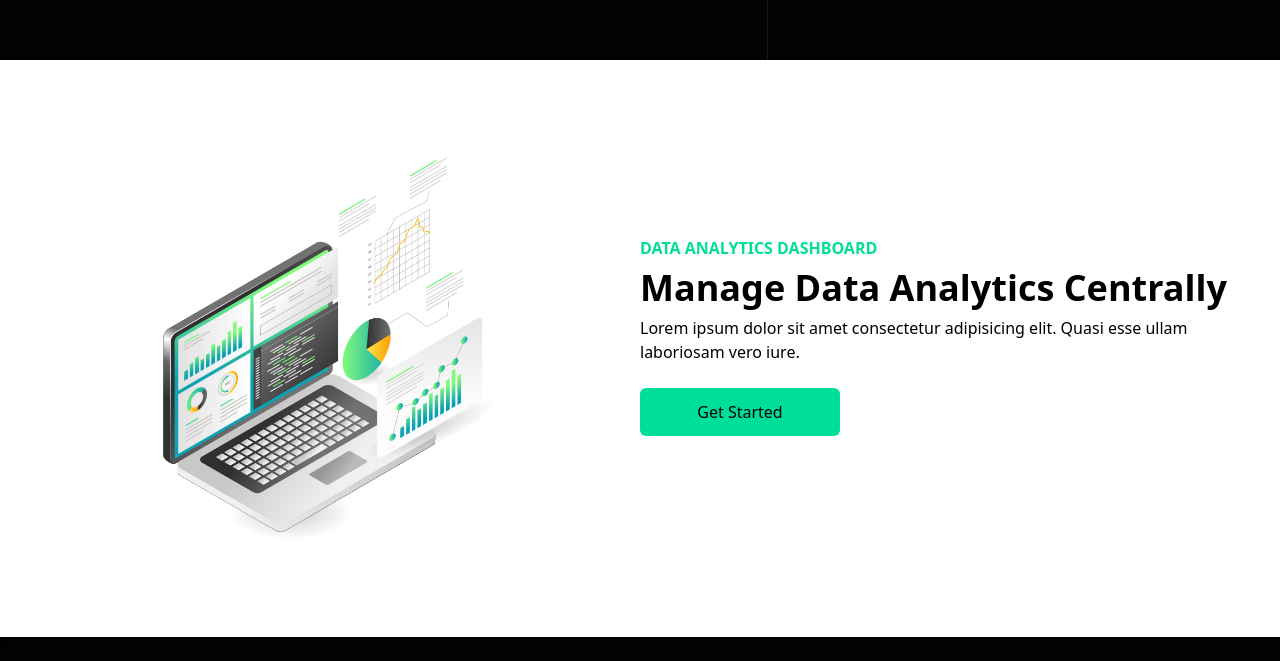
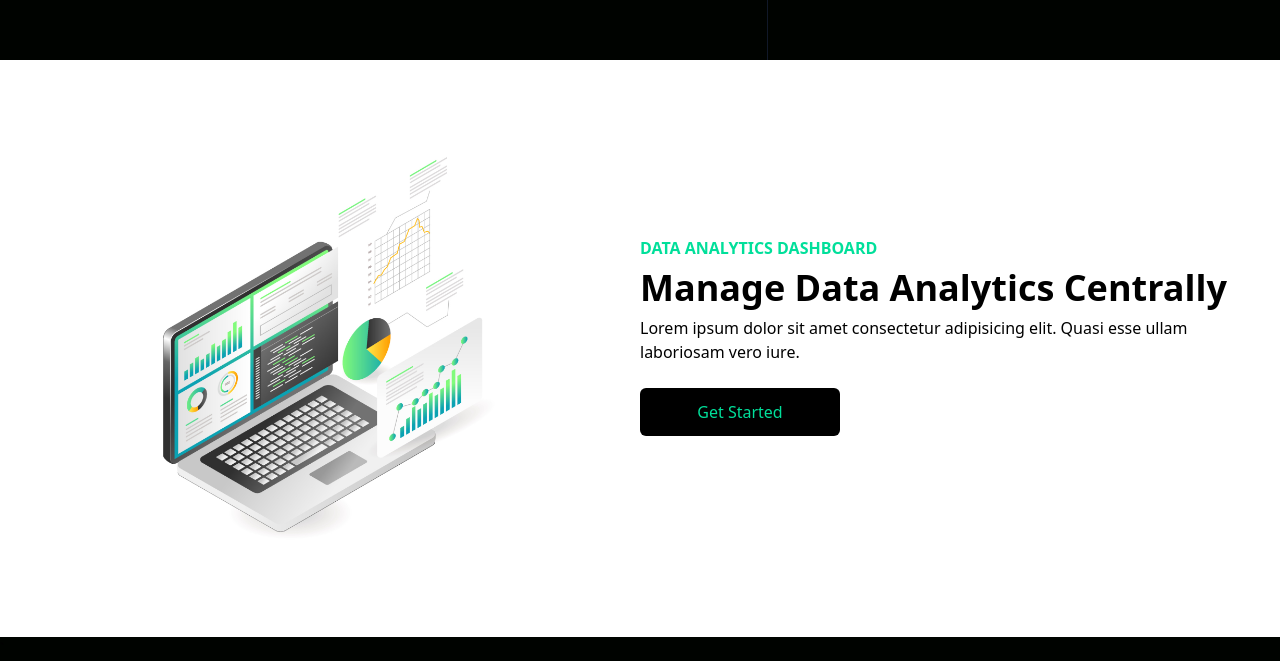
Before and after one commit to Primegicsocialmedia/Project-6, a React (Vite) app: page / in a window 1280 px wide. Shown: the part 740-1401 px from the top of the page. Built offline with nearby package versions, Linux system fonts and the light colour scheme.

Commit message:
analitics change bg

```diff
--- a/src/components/Analytics.jsx
+++ b/src/components/Analytics.jsx
@@ -15,7 +15,7 @@ const Analytics = () => {
             Lorem ipsum dolor sit amet consectetur adipisicing elit. Quasi esse
             ullam laboriosam vero iure.
           </p>
-          <button className="bg-primary w-[200px] rounded-md font-medium my-6 mx-auto md:mx-0 py-3 text-black">
+          <button className="text-primary bg-black w-[200px] rounded-md font-medium my-6 mx-auto md:mx-0 py-3">
             Get Started
           </button>
         </div>
```
